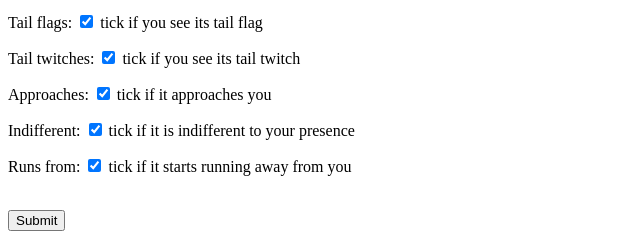
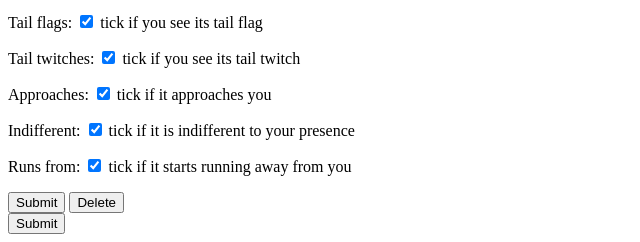
Before and after one commit to daanish-r/tfagroup21, a Django app: page /update/ in a window 1280 px wide. Shown: the part 654-896 px from the top of the page, without its empty margins (0-640 px from the left). Run offline with Django 3.2, Linux system fonts and the light colour scheme.

Commit message:
Update update,html

```diff
--- a/squirrel/templates/squirrel/update.html
+++ b/squirrel/templates/squirrel/update.html
@@ -4,6 +4,8 @@
 		<form method="post">
 			{% csrf_token %}
 			{{ form.as_p }}
+			<input type="submit" class="btn btn-primary" name="update" value="Submit">
+      			<input type="submit" class="btn btn-danger" name="delete" value="Delete">
 			<br>
 			<input type="submit" name="update">
 		</form>
```
